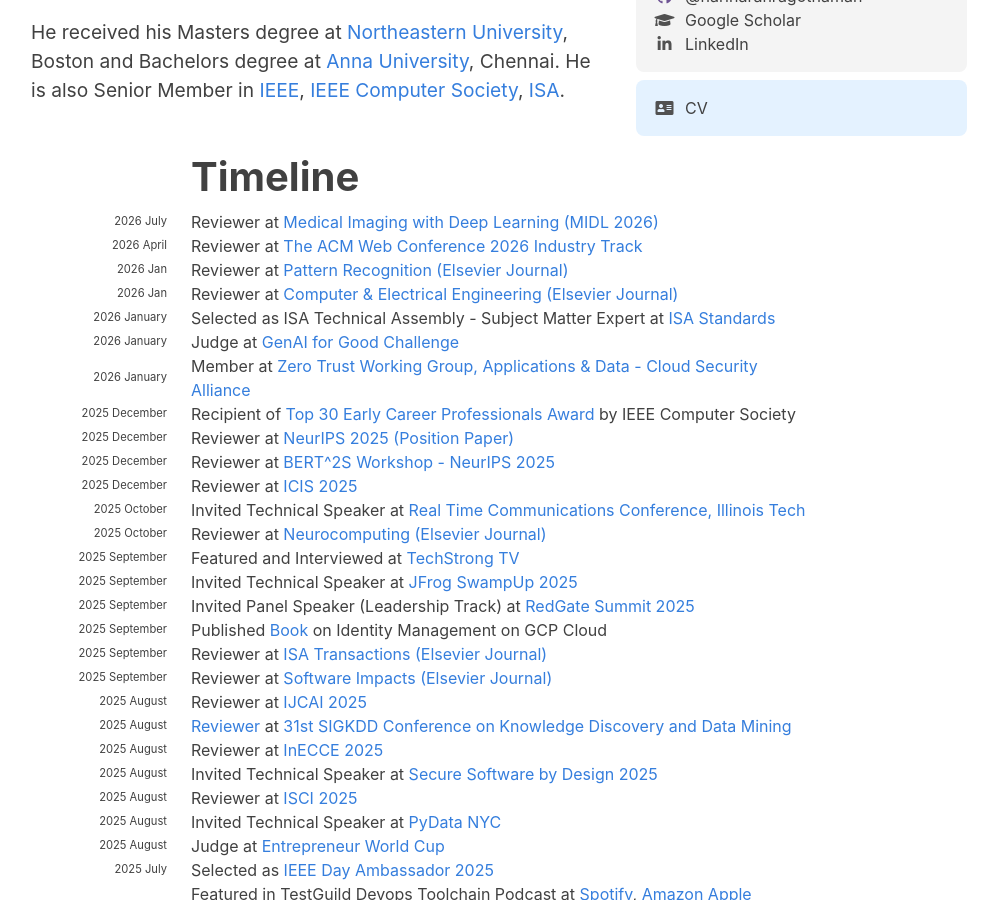
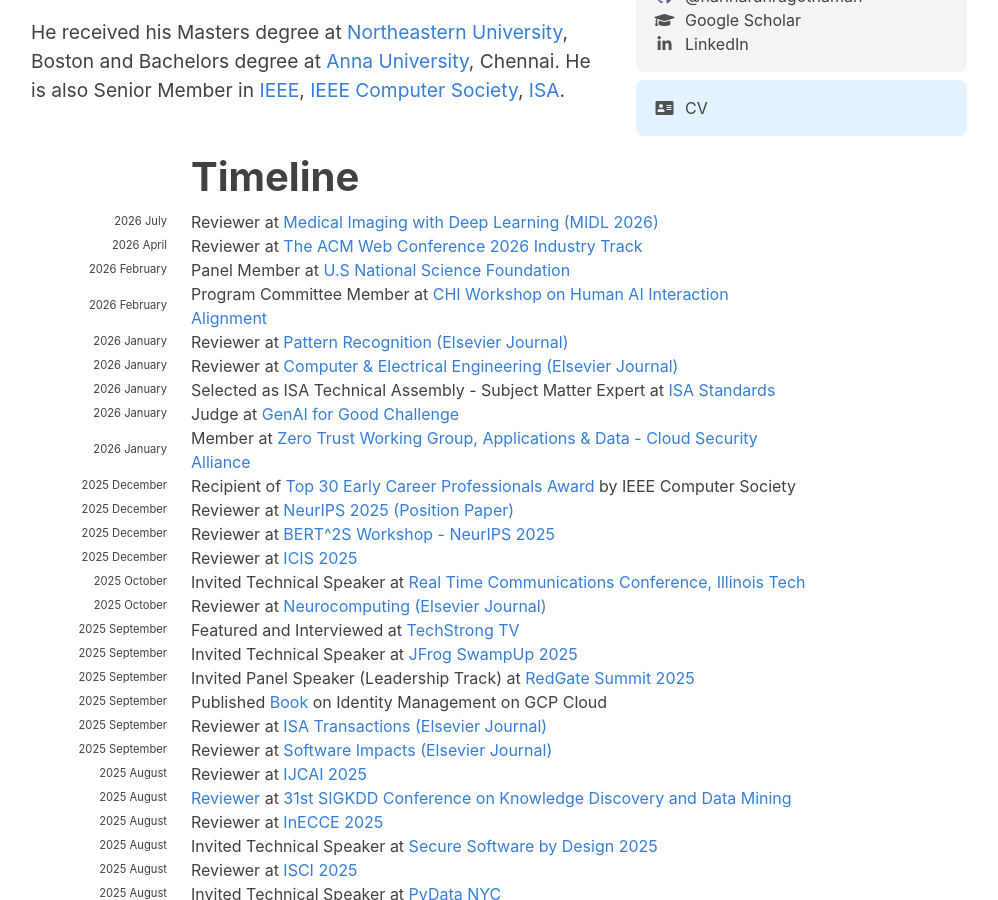
Before and after one commit to hariharanragothaman/hariharanragothaman.github.io, a Jekyll site: the page built from index.md, in a window 1280 px wide and 900 px high, scrolled down 676 px. Shown: the whole window, without its empty margins (141-1139 px from the left). Built offline with Jekyll 4.4.1, drawn with Linux system fonts in a browser that asks for light colours; nearby versions of some CDN libraries; some web fonts are replaced.

Commit message:
Updates and Polishes

```diff
--- a/_data/news.yaml
+++ b/_data/news.yaml
@@ -13,11 +13,19 @@
   description: Reviewer at <a href="https://www2026.thewebconf.org/"> The ACM Web Conference 2026 Industry Track </a>
 
 - year: 2026
-  year-extra: Jan
+  year-extra: February
+  description: Panel Member at  <a href="https://www.nsf.gov/"> U.S National Science Foundation </a>
+
+- year: 2026
+  year-extra: February
+  description: Program Committee Member at  <a href="https://bialign-workshop.github.io/2026/"> CHI Workshop on Human AI Interaction Alignment </a>
+
+- year: 2026
+  year-extra: January
   description: Reviewer at  <a href="https://www.sciencedirect.com/journal/pattern-recognition"> Pattern Recognition (Elsevier Journal) </a>
 
 - year: 2026
-  year-extra: Jan
+  year-extra: January
   description: Reviewer at  <a href="https://www.sciencedirect.com/journal/computers-and-electrical-engineering"> Computer & Electrical Engineering (Elsevier Journal) </a>
 
 - year: 2026
```
